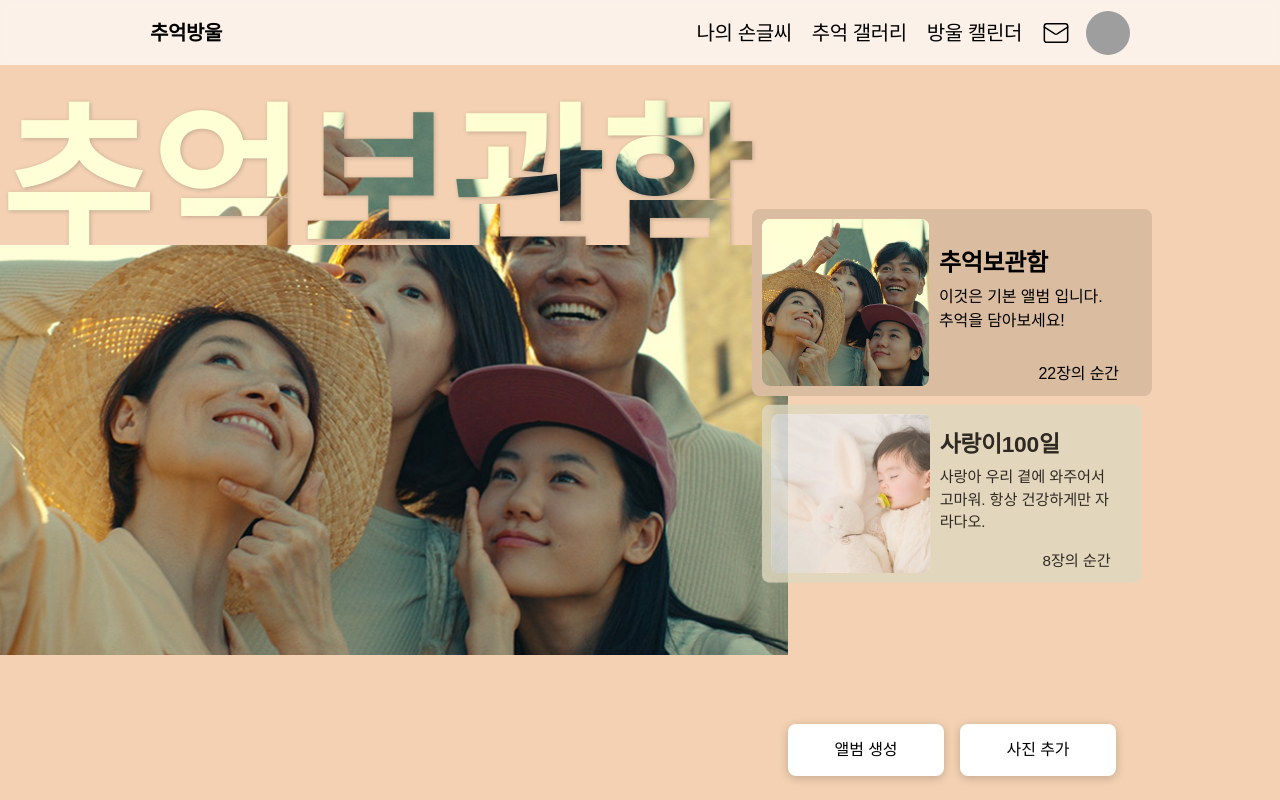
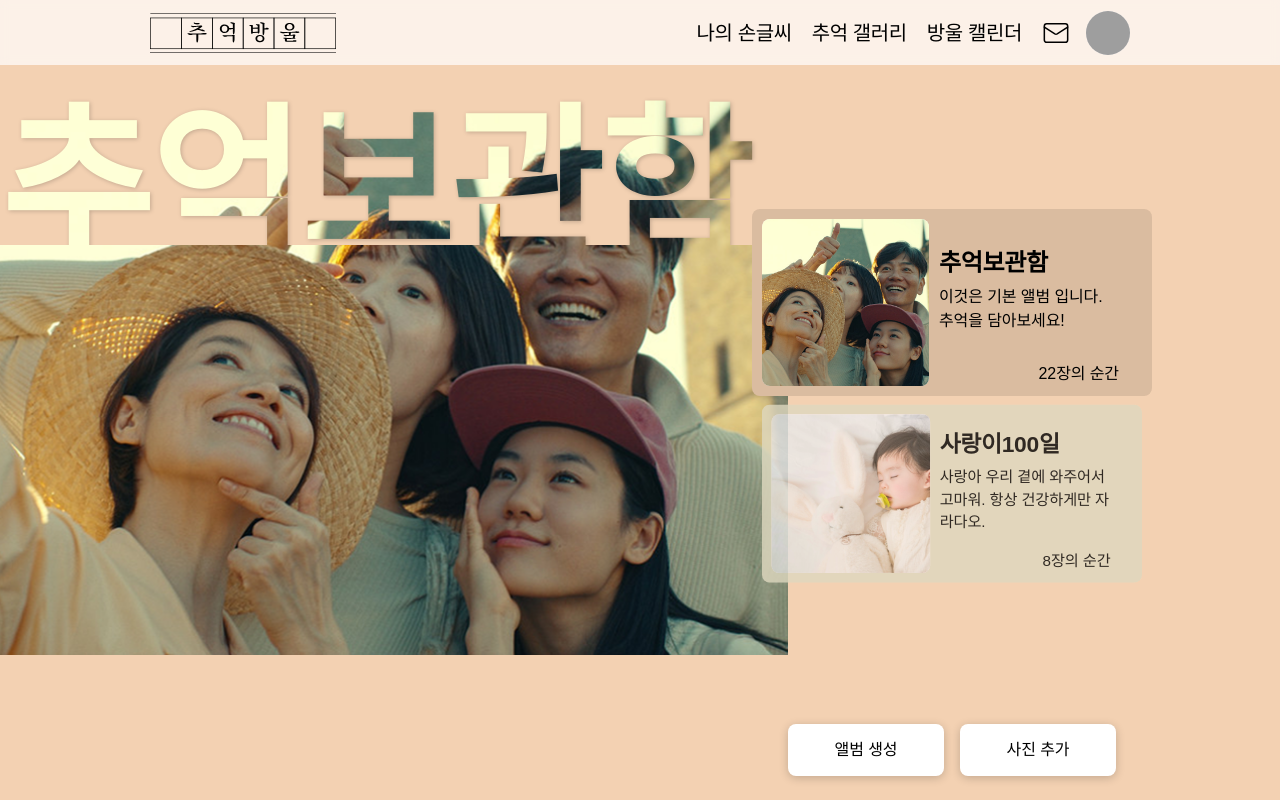
Before and after one commit to rmfosem613/MemoryBubble, a React (Vite) app in the folder FE/: page / in a window 1280 px wide. Built offline with nearby package versions, Linux system fonts and the light colour scheme; grey boxes are pictures that could not be loaded; a web font is replaced by a local one.

Commit message:
Design: 헤더에서 로고 수정 S12P21D201-139

```diff
--- a/FE/src/components/header/Header.tsx
+++ b/FE/src/components/header/Header.tsx
@@ -89,10 +89,12 @@ const Header = () => {
     <>
       <header className="fixed top-0 h-[65px] w-full bg-white/70 backdrop-blur-sm flex items-center z-[45]">
         <div className="container flex justify-between items-center">
-          <Link
-            to="/"
-            className="text-h-logo-sm md:text-h-logo-md lg:text-h-logo-lg font-p-800">
-            추억방울
+          <Link to="/" className="">
+            <img
+              src="/logo-3.svg"
+              alt="추억방울"
+              className="h-8 md:h-9 lg:h-10"
+            />
           </Link>
 
           {user.familyId && (
```
Also changed, not shown: FE/public/logo-3.svg (added).
